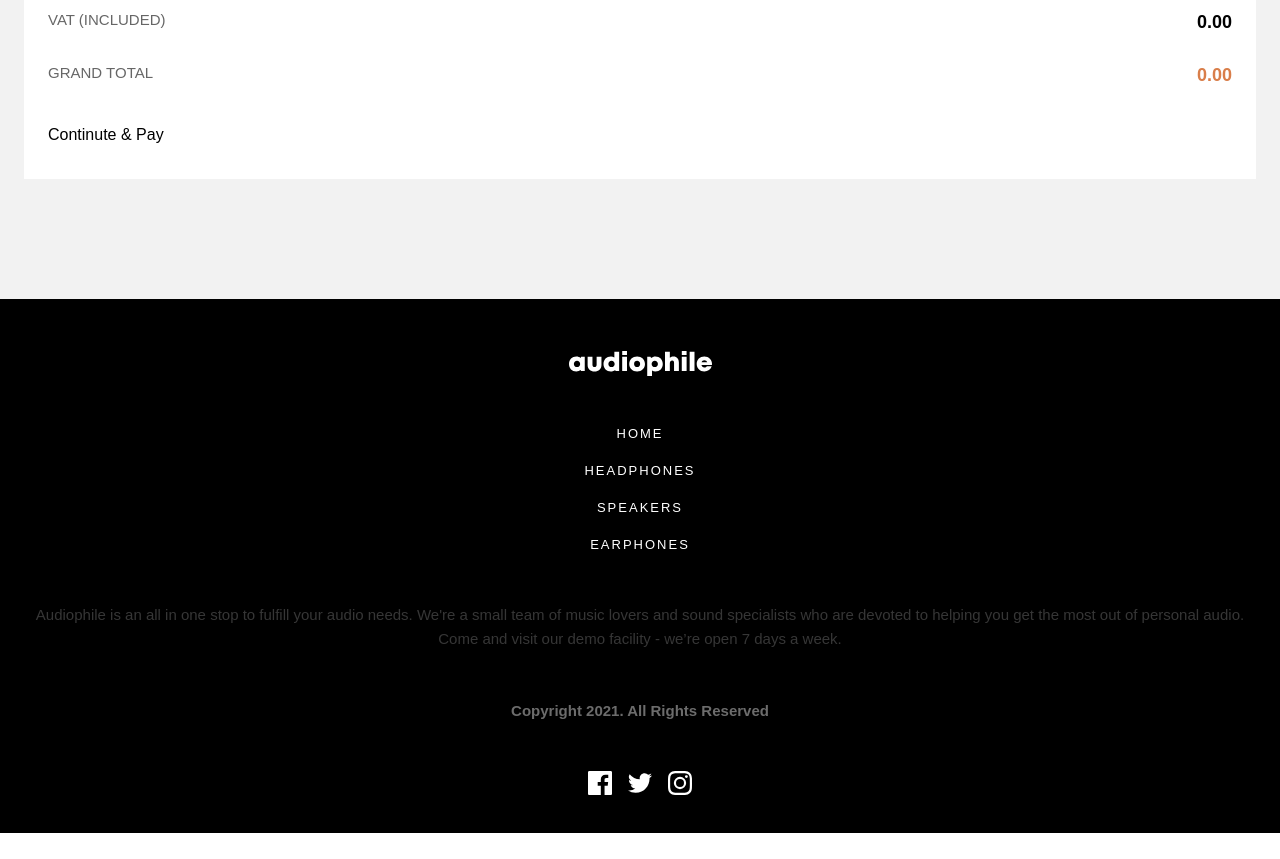
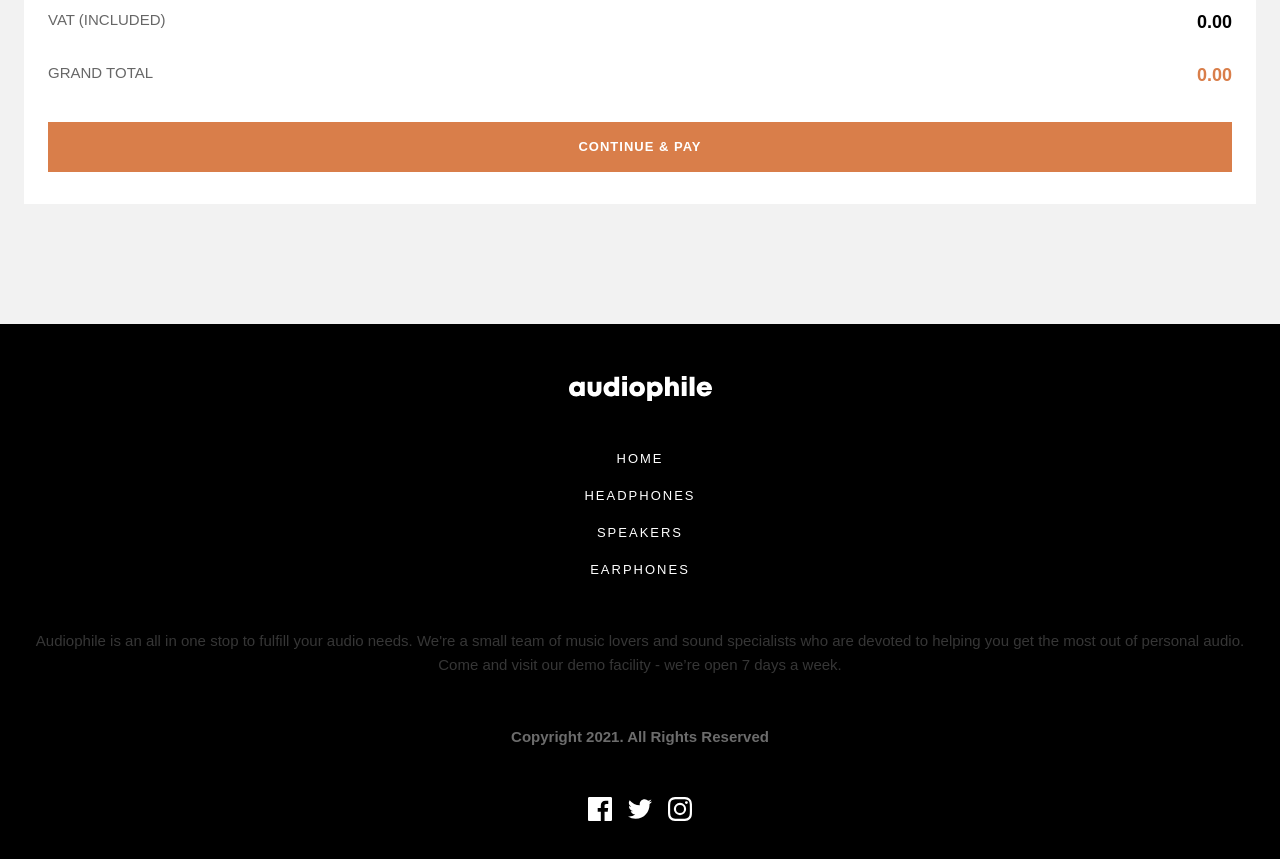
Before and after one commit to Ibarra11/audiophile, a React (Create React App) app: page /checkout in a window 1280 px wide. Shown: the part 1800-2659 px from the top of the page. Before the commit the page ends 2633 px from the top, so only its background shows below. Built offline with nearby package versions, Linux system fonts and the light colour scheme.

Commit message:
Changed the button component to accept a width prop

```diff
--- a/src/components/Buttons/index.tsx
+++ b/src/components/Buttons/index.tsx
@@ -1,8 +1,10 @@
 import React, { ReactNode } from 'react';
 import { Link } from 'react-router-dom';
 import styled from 'styled-components/macro';
+import { couldStartTrivia } from 'typescript';
 import ArrowRight from '../../assets/shared/desktop/icon-arrow-right.svg';
 type ButtonTypes = 'btn1' | 'btn2' | 'btn3' | 'btn4';
+type WidthTypes = '1/4' | '1/2' | '3/4' | 'full' | number | undefined;
 
 interface ButtonProps {
   id: ButtonTypes;
@@ -10,6 +12,7 @@ interface ButtonProps {
   path?: string;
   onClick?: () => void;
   type?: 'btn' | 'link';
+  width?: '1/4' | '1/2' | '3/4' | 'full' | number;
 }
 
 const Buttons = ({
@@ -18,18 +21,19 @@ const Buttons = ({
   path = '/',
   onClick,
   type,
+  width,
 }: ButtonProps) => {
   switch (id) {
     case 'btn1':
       if (type === 'btn') {
         return (
-          <Button1 as="button" onClick={onClick}>
+          <Button1 as="button" onClick={onClick} width={width}>
             {children}
           </Button1>
         );
       } else {
         return (
-          <Button1 onClick={onClick} to={path}>
+          <Button1 width={width} onClick={onClick} to={path}>
             {children}
           </Button1>
         );
@@ -67,7 +71,35 @@ const BaseButton = styled(Link)`
   width: ${160 / 16}rem;
 `;
 
-const Button1 = styled(BaseButton)`
+function calculateWidth(size: WidthTypes) {
+  if (size == null) {
+    return;
+  } else if (typeof size === 'number') {
+    return `${size}px`;
+  } else {
+    switch (size) {
+      case '1/4': {
+        return '25%';
+      }
+      case '1/2': {
+        return '50%';
+      }
+      case '3/4': {
+        return '75%';
+      }
+      case 'full': {
+        return '100%';
+      }
+    }
+  }
+}
+
+const Button1 = styled(BaseButton)<{
+  width: WidthTypes;
+}>`
+  width: ${(p) => {
+    return calculateWidth(p.width);
+  }};
   background-color: hsl(var(--clr-primary-orange));
   color: hsl(var(--clr-white));
   font-weight: 700;
--- a/src/components/CheckoutForm/index.tsx
+++ b/src/components/CheckoutForm/index.tsx
@@ -205,10 +205,9 @@ const CheckoutForm = () => {
               {numeral(grandTotal).format('0,0.00')}
             </OrangeRowPrice>
           </SummaryRow>
-          {/* <Buttons id={'btn1'} type="btn">
+          <Buttons id={'btn1'} type="btn" width={'full'}>
             Continue & Pay
-          </Buttons> */}
-          <button type="submit">Continute & Pay</button>
+          </Buttons>
         </SummaryWrapper>
       </Form>
     </Wrapper>
--- a/src/components/ShoppingCart/index.tsx
+++ b/src/components/ShoppingCart/index.tsx
@@ -40,6 +40,7 @@ const ShoppingCart = ({ isOpen, onClose }: Props) => {
           </BottomRow>
           <Buttons
             id={'btn1'}
+            width={'full'}
             type="link"
             path={'/checkout'}
             onClick={() => onClose()}
```
